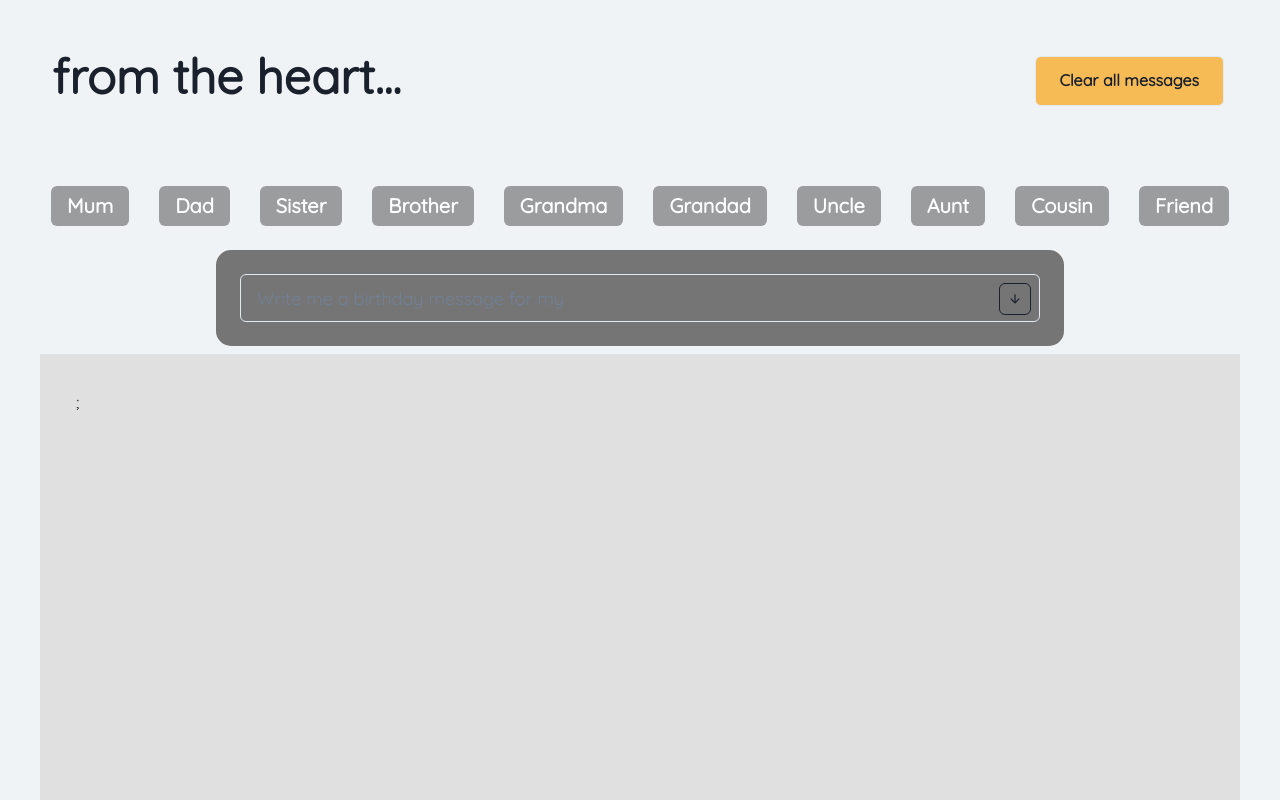
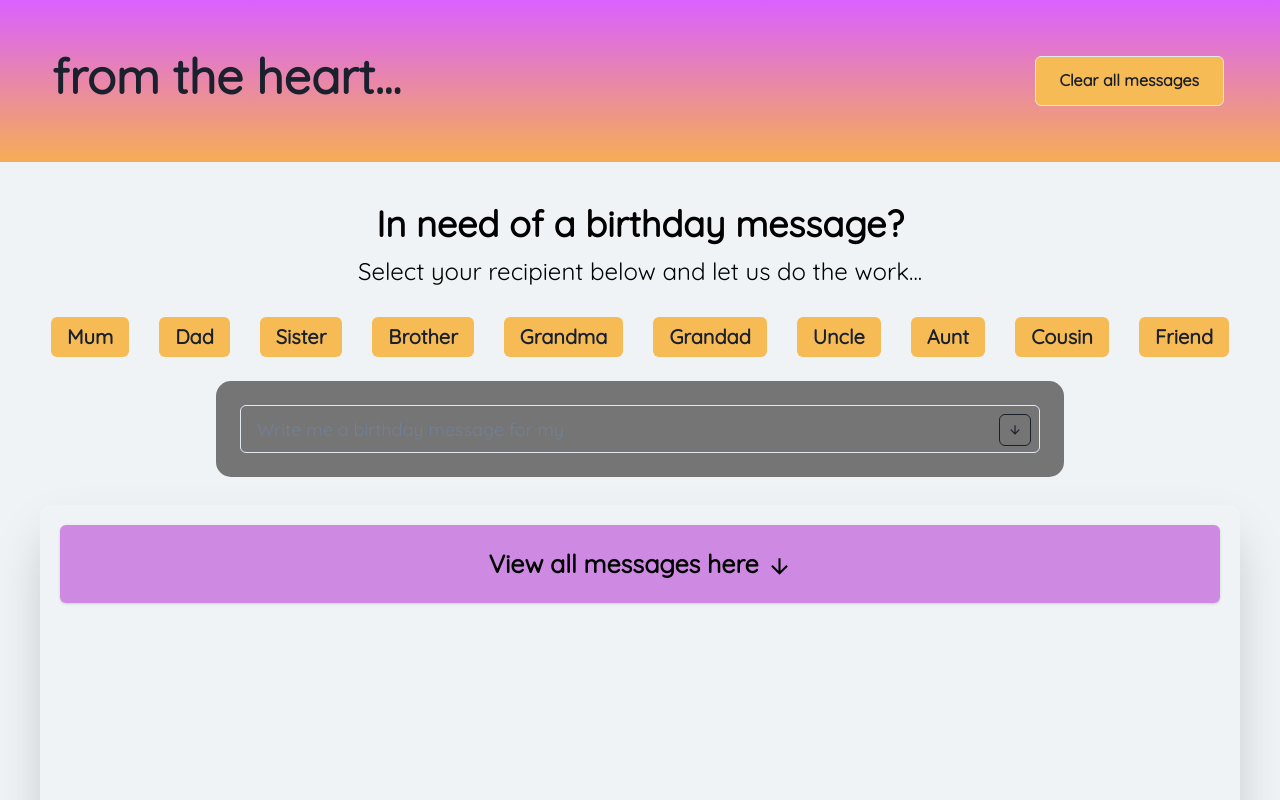
Before and after one commit to MiaGordon91/message-generator, a React (Vite) app: page / in a window 1280 px wide. Shown: the top 800 px of the page. Built offline with nearby package versions, Linux system fonts and the light colour scheme.

Commit message:
clean up UI design to help guide users and fix button hover state

```diff
--- a/src/App.tsx
+++ b/src/App.tsx
@@ -4,6 +4,7 @@ import CardRecipientButtons from "./components/CardRecipientButtons";
 import MessageInput from "./components/MessageInput";
 import { SetStateAction, useEffect, useState } from "react";
 import ChatHistory from "./components/ChatHistory";
+import ButtonSelectorPrompt from "./components/ButtonSelectorPrompt";
 
 function App() {
   // define type definition of response object from the MessageInput component
@@ -87,6 +88,7 @@ function App() {
         p={{ md: "10px", lg: "18px", xl: "24px" }}
         >
         <VStack>
+          <ButtonSelectorPrompt/>
           <CardRecipientButtons
             cardRecipients={cardRecipients}
             onSelectItem={handleButtonClick}
@@ -102,12 +104,11 @@ function App() {
 
       <Hide below="md">
         <GridItem
-          as="footer"
+          area={"footer"}
           className='gradient_background'
           colSpan={{ base: 3 }}
-          p={5}
+          p={6}
           >
-          Footer
         </GridItem>
       </Hide>
     </Grid>
--- /dev/null
+++ b/src/components/ButtonSelectorPrompt.tsx
@@ -0,0 +1,26 @@
+import { Heading, Text } from '@chakra-ui/react'
+
+export const ButtonSelectorPrompt = () => {
+  return (
+    <>
+    <Heading
+        size={{ sm: "m", md: "l", lg: "xl" }}
+        style={{ fontFamily: "Quicksand" }}
+        pt={4}
+        color='#000000'
+        >
+        In need of a birthday message?
+    </Heading>
+     <Text
+     fontSize={{ sm: "l", md: "xl", lg: "2xl"}}
+     style={{ fontFamily: "Quicksand" }}
+     color='#000000'
+     pb={5}
+     >
+     Select your recipient below and let us do the work...
+   </Text>
+   </>
+  )
+}
+
+export default ButtonSelectorPrompt;
--- a/src/components/CardRecipientButtons.tsx
+++ b/src/components/CardRecipientButtons.tsx
@@ -1,4 +1,4 @@
-import { Button, Center, Flex, HStack } from "@chakra-ui/react";
+import { Button, ButtonGroup, Center } from "@chakra-ui/react";
 import { useState } from "react";
 
 interface Props {
@@ -19,7 +19,7 @@ const CardRecipientButtons = ({
 
   return (
     <Center>
-      <HStack spacing={{ base:"10px", md:"30px"}}>
+      <ButtonGroup spacing={{ base:"10px", md:"30px"}}>
         {cardRecipients.map((item, index) => (
           <Button
             key={item}
@@ -27,13 +27,17 @@ const CardRecipientButtons = ({
               onSelectItem(item);
               handleButtonClick(index);
             }}
-            colorScheme="blackAlpha"
+            bg='#f6bb55'
+            fontWeight="bold"
             fontSize={{ base:"10px", md:"20px"}}
+            _hover={{
+              background: "#d776f5",
+            }}
             >
             {item}
           </Button>
         ))}
-      </HStack>
+      </ButtonGroup>
     </Center>
   );
 };
--- a/src/components/ChatHistory.tsx
+++ b/src/components/ChatHistory.tsx
@@ -1,3 +1,4 @@
+import { ArrowDownIcon } from "@chakra-ui/icons";
 import {
   Box,
   Card,
@@ -13,28 +14,58 @@ interface Props {
 }
 
 const ChatHistory = ({ updatedChats }: Props) => {
-
-
   return (
     <>
-  <Box p={9} h="100vh" w={[400, 500, 600, 1200]} bg="#E0E0E0" overflow='scroll'>
+      <Box
+        h="100vh"
+        borderRadius={10}
+        p={5}
+        w={[400, 500, 600, 1200]}
+        mt={5}
+        overflow="auto"
+        boxShadow='2xl'
+        >
+
+        <Card
+          bg="#ce8ae3"
+          color="#000000"
+          mb={2}
+          align="center">
+          <CardBody
+            fontWeight="bold"
+            fontSize={{ base: "16px", md: "25px" }}
+            >
+              View all messages here
+              <ArrowDownIcon ml={2} />
+          </CardBody>
+
+        </Card>
+
         {[...updatedChats].reverse().map((message, index) => (
           <VStack spacing="3" display="flex" justifyContent="center">
-          <Box>
-            <Card display="flex" key={index} bg="#757575" m={2}>
-              <CardHeader fontWeight="bold" fontSize={{ base: "12px", md: "20px" }}>
+            <Box boxShadow="10px 10px 5px #ce8ae3">
+              <Card
+                display="flex"
+                key={index}
+                bg="#FFFFFF"
+                color="#000000"
+                m={4}
+                align="center">
+                <CardHeader
+                  fontWeight="bold"
+                  fontSize={{ base: "12px", md: "20px" }}>
                   {message.title}
                 </CardHeader>
                 <Divider />
                 <CardBody>
-                <Text fontSize={{ base: "12px", md: "20px" }}>
+                  <Text fontSize={{ base: "12px", md: "20px" }} align="center">
                     {message.content}
                   </Text>
                 </CardBody>
               </Card>
             </Box>
           </VStack>
-        ))};
+        ))}
       </Box>
     </>
   );
--- a/src/components/NavBar.tsx
+++ b/src/components/NavBar.tsx
@@ -1,10 +1,13 @@
-import { Button, Heading, Stack } from "@chakra-ui/react";
+import { Button, Heading, Stack, useToast } from "@chakra-ui/react";
 
 interface Props {
   onSelect: (action: boolean) => void ;
 }
 
 const NavBar = ({ onSelect }: Props) => {
+
+  const toast = useToast()
+
   return (
     <>
       <Stack p={6} direction={["row"]} justifyContent="space-between" borderRadius={10}>
@@ -24,6 +27,13 @@ const NavBar = ({ onSelect }: Props) => {
           variant="outline"
           onClick={() => {
             onSelect(true);
+            toast({
+              title: 'Messages deleted',
+              description: 'All messages have been removed',
+              status: 'success',
+              duration: 9000,
+              isClosable: true,
+            })
           }}>
           Clear all messages
         </Button>
--- a/src/index.css
+++ b/src/index.css
@@ -4,3 +4,7 @@
     font-family: "Quicksand";
     color: "blackAlpha.900";
 }
+
+.gradient_background {
+    background: linear-gradient(0deg, #F6AD55, #da61ff);
+  }
```
Lines whose indentation alone changed are shown as unchanged.
